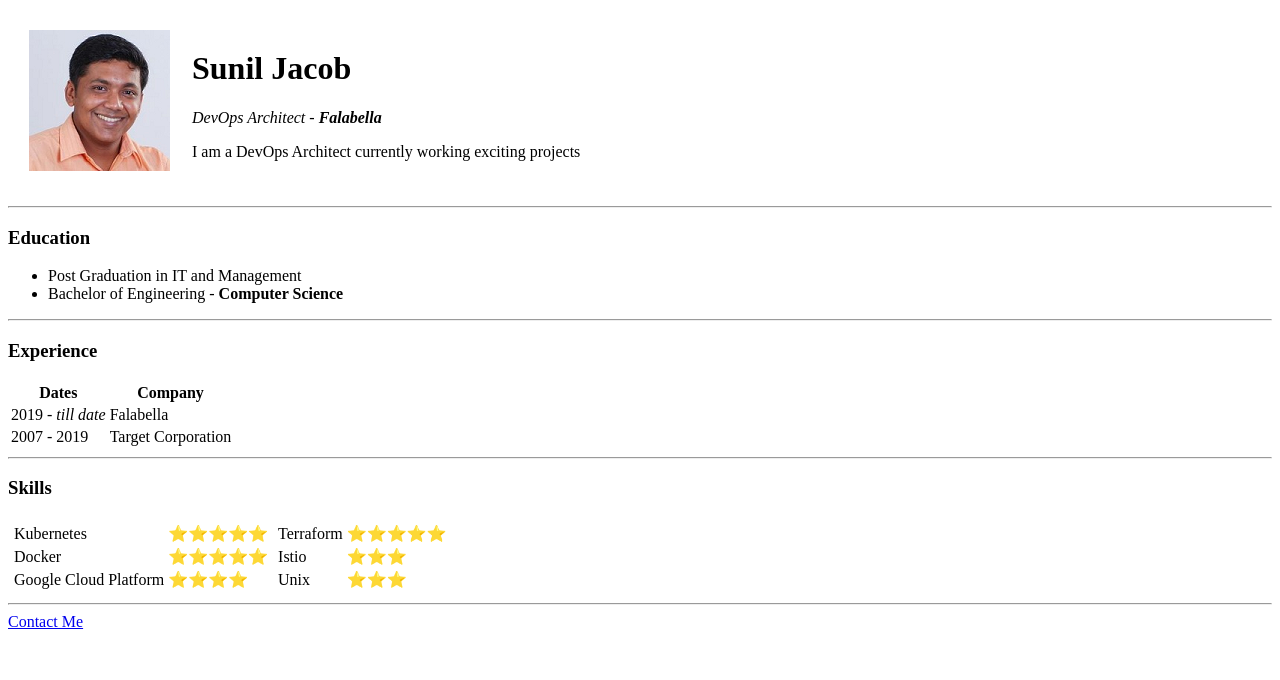
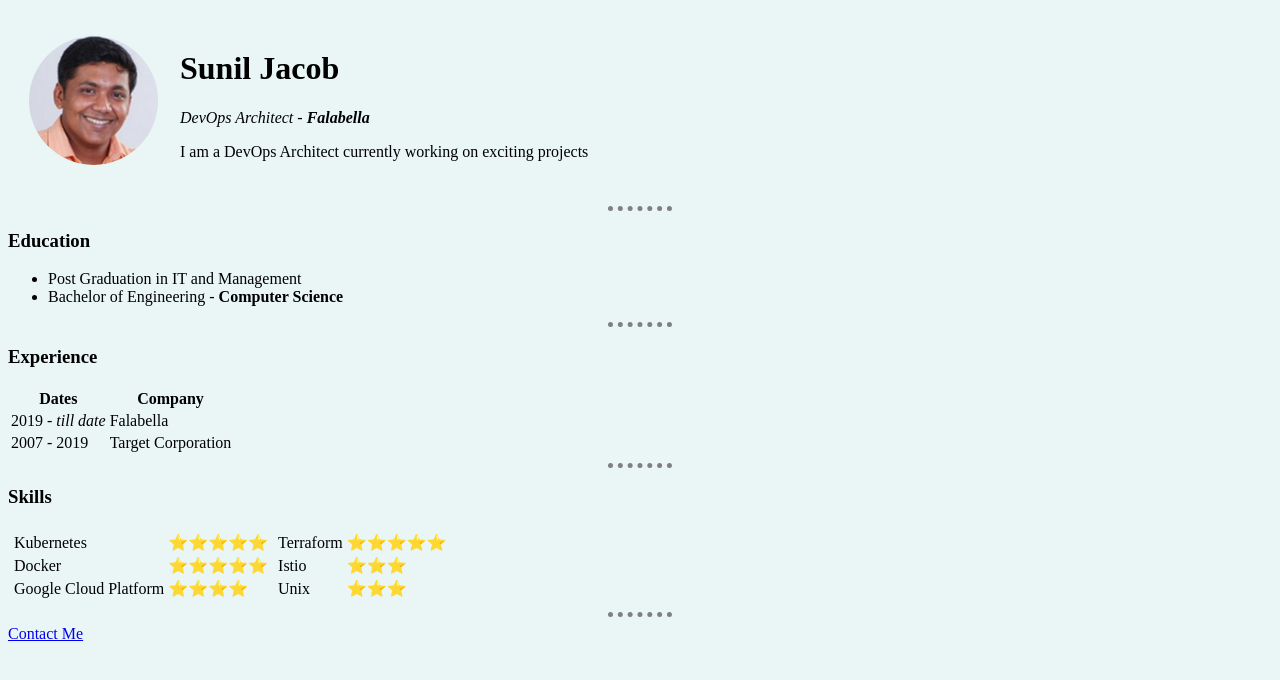
Before and after one commit to itsmesuniljacob/cv, a plain HTML site: page index.html in a window 1280 px wide. Drawn offline with Linux system fonts and the light colour scheme.

Commit message:
Add External CSS style file

```diff
--- /dev/null
+++ b/css/styles.css
@@ -0,0 +1,12 @@
+body {
+  background-color: #eaf6f6;
+}
+
+hr {
+  border-style: none;
+  border-top-style: dotted;
+  border-color: grey;
+  border-width: 5px;
+  height: 0px;
+  width: 5%;
+}
--- a/index.html
+++ b/index.html
@@ -4,17 +4,18 @@
 <head>
   <meta charset="utf-8">
   <title>Ⓢ Sunil's personal site</title>
+  <link rel="stylesheet" href="css/styles.css">
 </head>
 
 <body>
   <table cellspacing="20">
     <tr>
-      <td><img src="images/sjacob.png" alt="my photo"></td>
+      <td><img src="images/circle-cropped.png" alt="my photo"></td>
       <td>
         <h1>Sunil Jacob</h1>
         <p><em>DevOps Architect - <strong>Falabella</strong></em></p>
         <p>
-          I am a DevOps Architect currently working exciting projects
+          I am a DevOps Architect currently working on exciting projects
         </p>
       </td>
     </tr>
```
Also changed, not shown: images/circle-cropped.png (added).
